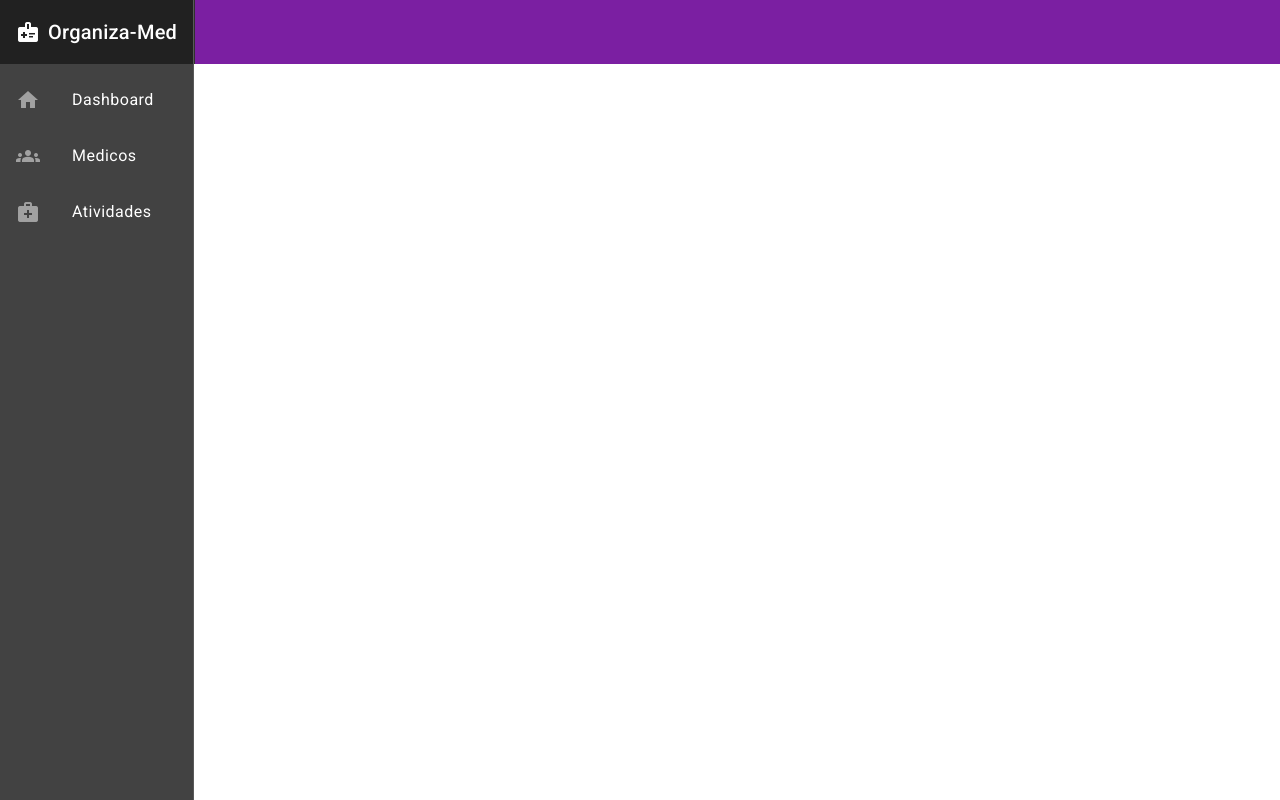
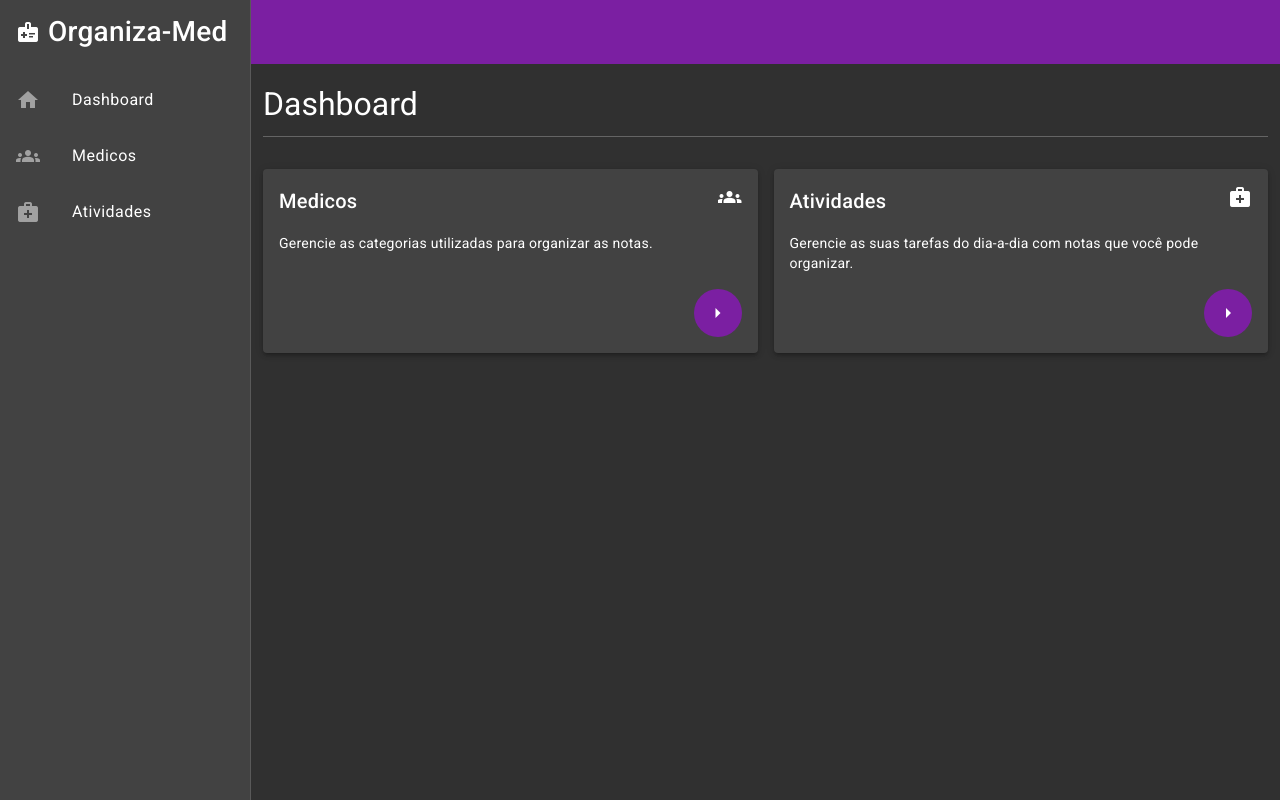
Before and after one commit to Jonatam-Sturcio/organiza-med, an Angular app in the folder client/: page /dashboard in a window 1280 px wide. Before the commit this address led to /. Built offline with nearby package versions, Linux system fonts and the light colour scheme.

Commit message:
Dashboard, styles, icone, rota base

```diff
--- a/client/src/app/app.routes.ts
+++ b/client/src/app/app.routes.ts
@@ -1,3 +1,14 @@
 import { Routes } from '@angular/router';
+import { DashboardComponent } from './views/dashboard/dashboard.component';
 
-export const routes: Routes = [];
+export const routes: Routes = [
+  { path: '', redirectTo: 'dashboard', pathMatch: 'full' },
+
+  {
+    path: 'dashboard',
+    loadComponent: () =>
+      import('./views/dashboard/dashboard.component').then(
+        (c) => DashboardComponent
+      ),
+  },
+];
--- a/client/src/app/core/components/shell/shell.component.html
+++ b/client/src/app/core/components/shell/shell.component.html
@@ -7,8 +7,8 @@
     [mode]="(isHandset$ | async) ? 'over' : 'side'"
     [opened]="(isHandset$ | async) === false"
   >
-    <mat-toolbar>
-      <span class="d-flex align-items-center gap-2">
+    <mat-toolbar style="background-color: transparent; width: 250px">
+      <span class="d-flex align-items-center gap-2 fs-3">
         <mat-icon>medical_information</mat-icon>
         Organiza-Med
       </span>
@@ -21,7 +21,7 @@
     </mat-nav-list>
   </mat-sidenav>
 
-  <mat-sidenav-content>
+  <mat-sidenav-content class="min-vh-100">
     <mat-toolbar color="primary">
       <button
         *ngIf="isHandset$ | async"
--- /dev/null
+++ b/client/src/app/views/dashboard/dashboard.component.html
@@ -0,0 +1,36 @@
+<main class="container my-4">
+  <h1 class="fs-2">Dashboard</h1>
+  <hr />
+
+  <div class="row g-3 mt-2">
+    <div *ngFor="let item of itens" class="col-lg-6 col-xxl-4">
+      <mat-card
+        class="card-animado mat-mdc-elevation-specific mat-elevation-z3 h-100 card-padrao"
+      >
+        <mat-card-header class="d-flex justify-content-between">
+          <mat-card-title class="titulo-card">
+            {{ item.titulo }}
+          </mat-card-title>
+          <mat-icon
+            color="secondary"
+            [attr.aria-label]="'Ícone de ' + item.titulo"
+            >{{ item.icone }}</mat-icon
+          >
+        </mat-card-header>
+
+        <mat-card-content class="mt-3">{{ item.descricao }}</mat-card-content>
+
+        <mat-card-footer class="d-flex justify-content-end p-3 mt-auto">
+          <a
+            mat-icon-button
+            class="botao-icone"
+            matTooltip="Ir para {{ item.titulo }}"
+            [routerLink]="item.rota"
+          >
+            <mat-icon>arrow_right</mat-icon>
+          </a>
+        </mat-card-footer>
+      </mat-card>
+    </div>
+  </div>
+</main>
--- /dev/null
+++ b/client/src/app/views/dashboard/dashboard.component.scss
@@ -0,0 +1,4 @@
+.botao-icone {
+  background-color: rgb(123, 31, 162);
+  color: #ffffff;
+}
--- /dev/null
+++ b/client/src/app/views/dashboard/dashboard.component.ts
@@ -0,0 +1,40 @@
+import { Component } from '@angular/core';
+import { MatCardModule } from '@angular/material/card';
+import { MatButtonModule } from '@angular/material/button';
+import { MatIconModule } from '@angular/material/icon';
+import { RouterLink } from '@angular/router';
+import { NgForOf } from '@angular/common';
+import { MatTooltipModule } from '@angular/material/tooltip';
+import { ItemDashboard } from './models/item-dashboard.model';
+
+@Component({
+  selector: 'app-dashboard',
+  standalone: true,
+  imports: [
+    RouterLink,
+    NgForOf,
+    MatCardModule,
+    MatButtonModule,
+    MatIconModule,
+    MatTooltipModule,
+  ],
+  templateUrl: './dashboard.component.html',
+  styleUrl: './dashboard.component.scss',
+})
+export class DashboardComponent {
+  itens: ItemDashboard[] = [
+    {
+      titulo: 'Medicos',
+      descricao: 'Gerencie as categorias utilizadas para organizar as notas.',
+      rota: '/medicos',
+      icone: 'groups',
+    },
+    {
+      titulo: 'Atividades',
+      descricao:
+        'Gerencie as suas tarefas do dia-a-dia com notas que você pode organizar.',
+      rota: '/atividades',
+      icone: 'medical_services',
+    },
+  ];
+}
--- /dev/null
+++ b/client/src/app/views/dashboard/models/item-dashboard.model.ts
@@ -0,0 +1,6 @@
+export interface ItemDashboard {
+  titulo: string;
+  descricao: string;
+  rota: string;
+  icone: string;
+}
--- a/client/src/index.html
+++ b/client/src/index.html
@@ -2,10 +2,10 @@
 <html lang="en">
   <head>
     <meta charset="utf-8" />
-    <title>OrganizaMed</title>
+    <title>Organiza-Med</title>
     <base href="/" />
     <meta name="viewport" content="width=device-width, initial-scale=1" />
-    <link rel="icon" type="image/x-icon" href="favicon.ico" />
+    <link rel="icon" type="image/x-icon" href="med.png" />
     <link
       href="https://fonts.googleapis.com/css2?family=Roboto:wght@300;400;500&display=swap"
       rel="stylesheet"
--- a/client/src/styles.scss
+++ b/client/src/styles.scss
@@ -2,3 +2,7 @@
 @import "bootstrap/scss/bootstrap-reboot";
 @import "bootstrap/scss/bootstrap-grid";
 @import "bootstrap/scss/bootstrap-utilities";
+
+html {
+  min-height: 100%;
+}
```
Also changed, not shown: client/public/med.png (added).
